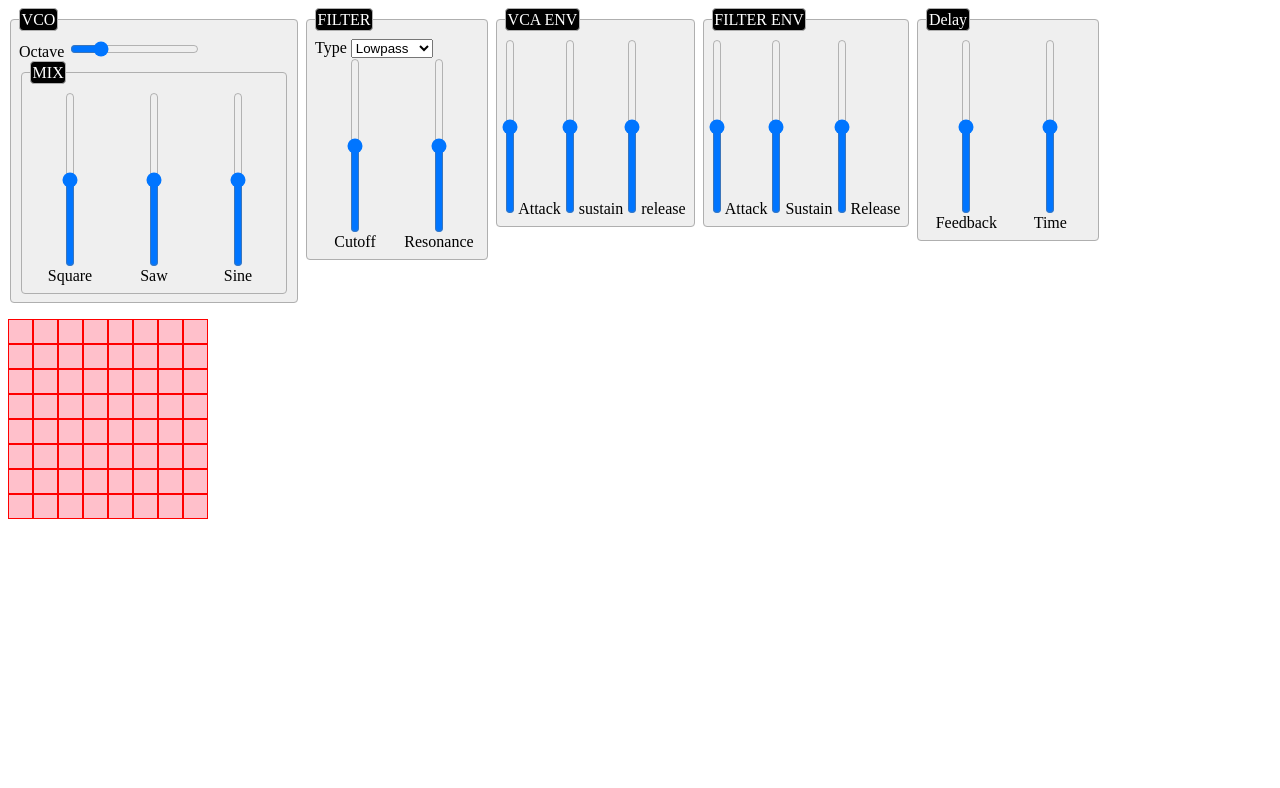
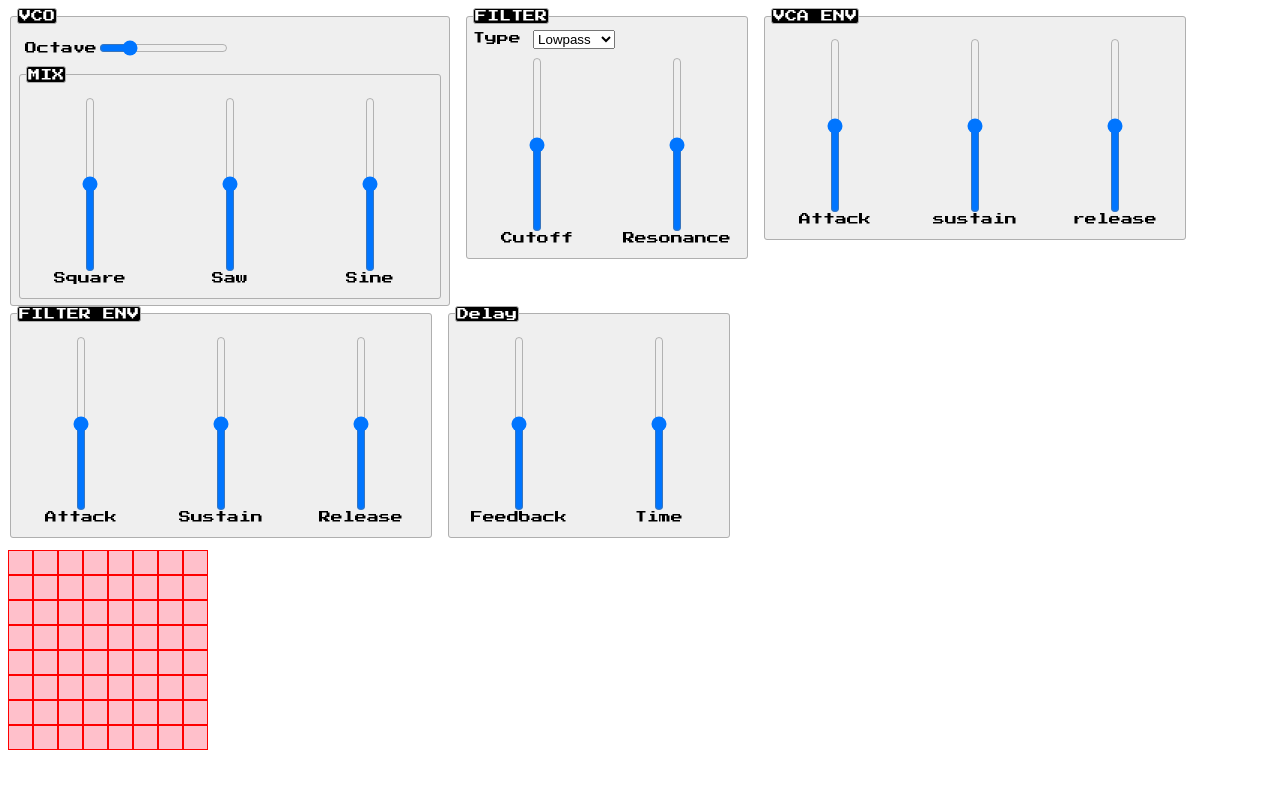
Before and after one commit to tehsquidge/MySynthJS, a website: page index.html in a window 1280 px wide. Drawn offline with Linux system fonts and the light colour scheme.

Commit message:
chose a font and possibly added 'keyboard' tracking on the filter

```diff
--- a/css/main.css
+++ b/css/main.css
@@ -1,3 +1,5 @@
+body { font-family: 'Press Start 2P', cursive; font-size: 0.75rem; }
+
 #grid-map { display: flex; flex-direction: column; }
 #grid-map>div { display: flex; flex-direction:row; }
 #grid-map>div>div { box-sizing: border-box; width: 25px; height: 25px; background: pink; border: 1px solid red; }
@@ -6,7 +8,8 @@
 
 fieldset { display: inline-block; border-radius: 0.25em; padding: 0.5em; border: 1px solid #afafaf; background: #efefef; vertical-align: top; }
 fieldset legend {border-radius: 0.25em; padding: 0.1em; border: 1px solid #afafaf; background: #000; color: #FFF; }
-fieldset .vertical-slider { display: inline-flex; flex-direction: column; text-align: center; width: 5rem; }
+fieldset .vertical-slider { display: inline-flex; flex-direction: column; text-align: center; width: 7rem; margin:0.5rem; }
+fieldset .horizonal { margin:0.5rem; vertical-align: middle; display: flex; align-items: center; }
 input[type=range][orient=vertical]
 {
     writing-mode: bt-lr; /* IE */
--- a/index.html
+++ b/index.html
@@ -1,6 +1,7 @@
 <html>
     <head>
         <title>synthJS</title>
+        <link href="https://fonts.googleapis.com/css?family=Press+Start+2P" rel="stylesheet">
         <link rel="stylesheet"  href="css/main.css">
         <script src="js/main.js"></script>
     </head>
@@ -8,7 +9,7 @@
         <form id="front-panel">
             <fieldset id="vco-controls">
                 <legend>VCO</legend>
-                <div class="">
+                <div class="horizonal">
                     <label for='octave'>Octave</label>
                     <input type="range" min="0" max="5" value="1" id="octave">
                 </div>
@@ -44,7 +45,7 @@
                     </select>
                 </div>
                 <div class="vertical-slider">
-                    <input orient="vertical" type="range" min="0" max="500" step="1" id="filter-cutoff">
+                    <input orient="vertical" type="range" min="0" max="100" step="1" id="filter-cutoff">
                     <label for='filter-cutoff'>Cutoff</label>
                 </div>
                 <div class="vertical-slider">
@@ -54,33 +55,33 @@
             </fieldset>
             <fieldset id="vca-env-controls">
                 <legend>VCA ENV</legend>
+                <div class="vertical-slider">
                     <input orient="vertical" type="range" min="0" max="0.8" step="0.001" id="vca-attack">
-                <label for='vca-attack'>
-                Attack
-                </label>
+                    <label for='vca-attack'>Attack</label>
+                </div>
+                <div class="vertical-slider">
                     <input orient="vertical" type="range" min="0" max="0.1" step="0.001" id="vca-sustain">
-                <label for='vca-sustain'>
-                sustain
-                </label>
+                    <label for='vca-sustain'>sustain</label>
+                </div>
+                <div class="vertical-slider">
                     <input orient="vertical" type="range" min="0" max="0.8" step="0.001" id="vca-release">
-                <label for='vca-release'>
-                release
-                </label>
+                    <label for='vca-release'>release</label>
+                </div>
             </fieldset>
             <fieldset id="filter-env-controls">
                 <legend>FILTER ENV</legend>
+                <div class="vertical-slider">
                     <input orient="vertical" type="range" min="0" max="1" step="0.01" id="filter-attack">
-                <label for='filter-attack'>
-                Attack
-                </label>
+                    <label for='filter-attack'>Attack</label>
+                </div>
+                <div class="vertical-slider">
                     <input orient="vertical" type="range" min="0" max="1000" step="1" id="filter-sustain">
-                <label for='filter-sustain'>
-                Sustain
-                </label>
+                    <label for='filter-sustain'>Sustain</label>
+                </div>
+                <div class="vertical-slider">
                     <input orient="vertical" type="range" min="0" max="1" step="0.01" id="filter-release">
-                <label for='filter-release'>
-                Release
-                </label>
+                    <label for='filter-release'>Release</label>
+                </div>
             </fieldset>
             <fieldset id="delay-controls">
                 <legend>Delay</legend>
--- a/js/main.js
+++ b/js/main.js
@@ -209,7 +209,7 @@ Voice.prototype = Object.create(null, {
     gateOn: {
         value: function(){
             this._vcaEnv.gateOn();
-            this._filterEnv.gateOn();
+            this._filterEnv.gateOn(this._oscSquare.frequency.value);
         }
     },
     gateOff: {
--- a/js/src/classes/Voice.js
+++ b/js/src/classes/Voice.js
@@ -80,7 +80,7 @@ Voice.prototype = Object.create(null, {
     gateOn: {
         value: function(){
             this._vcaEnv.gateOn();
-            this._filterEnv.gateOn();
+            this._filterEnv.gateOn(this._oscSquare.frequency.value);
         }
     },
     gateOff: {
```
Lines whose indentation alone changed are shown as unchanged.
